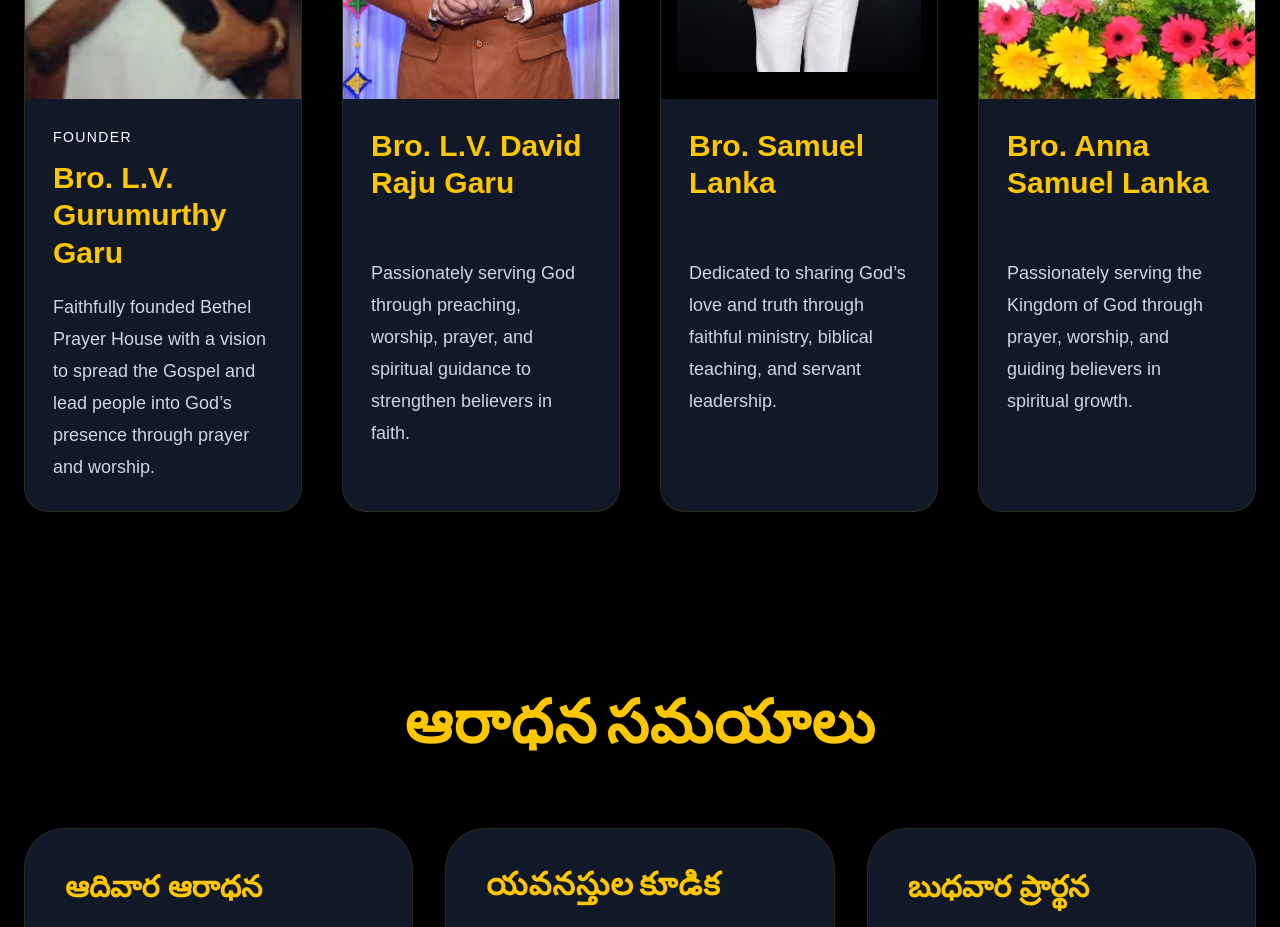
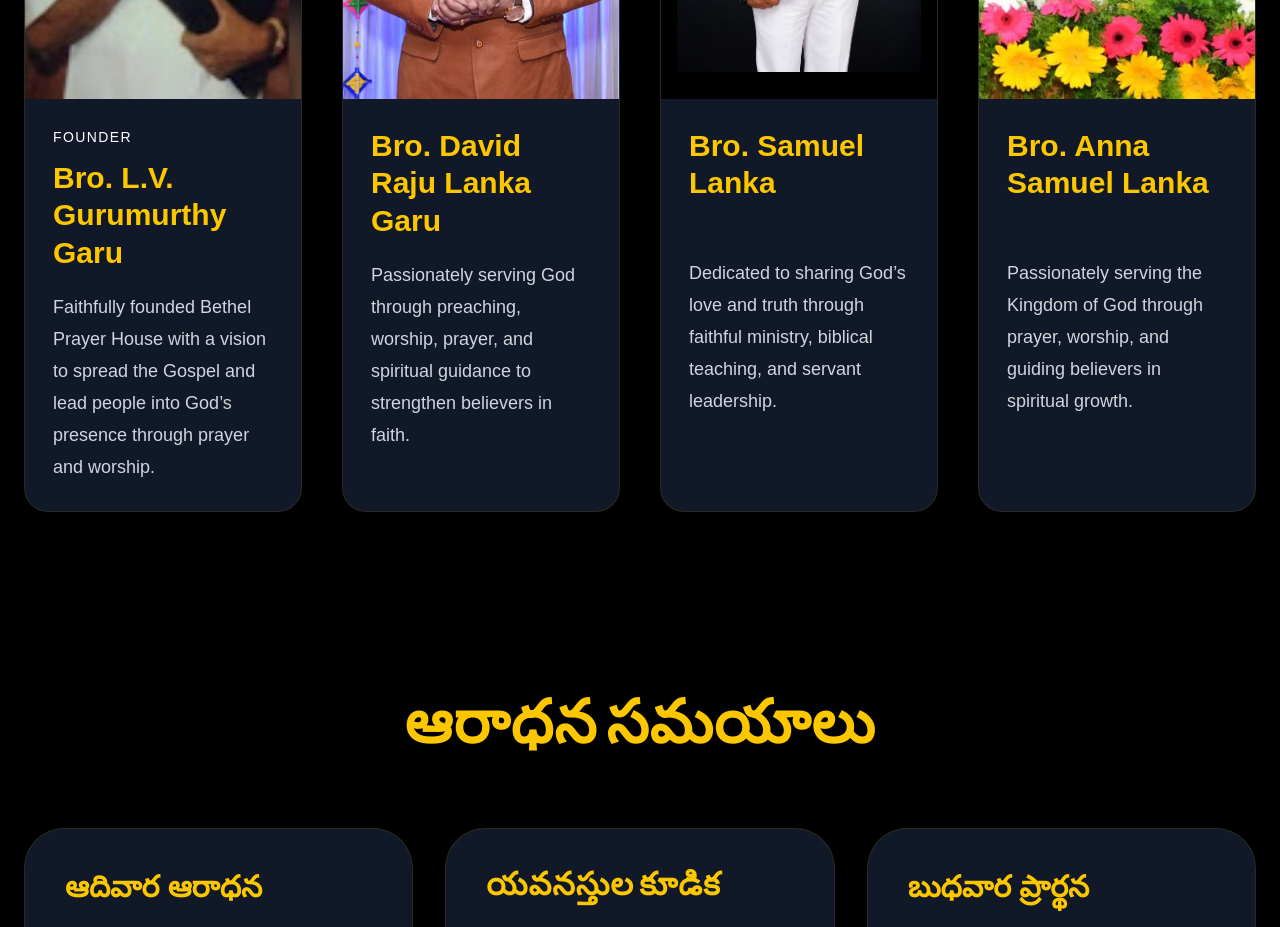
Before and after one commit to Shannudatti/bethel-prayer-house, a React app: page / in a window 1280 px wide. Shown: the part 2220-3147 px from the top of the page. Built offline with nearby package versions, Linux system fonts and the light colour scheme; the HTML template or start-up script is replaced by a standard one; a web font is replaced by a local one.

Commit message:
name changes done

```diff
--- a/src/pages/Home.jsx
+++ b/src/pages/Home.jsx
@@ -259,7 +259,7 @@ ${formData.prayer}`;
 
               <div className="p-7 flex flex-col flex-1">
                 <h3 className="text-yellow-400 text-3xl font-bold leading-tight mb-5 min-h-[110px]">
-                  Bro. L.V. David Raju Garu
+                  Bro. David Raju Lanka Garu
                 </h3>
 
                 <p className="text-gray-300 leading-8 text-lg">
```
